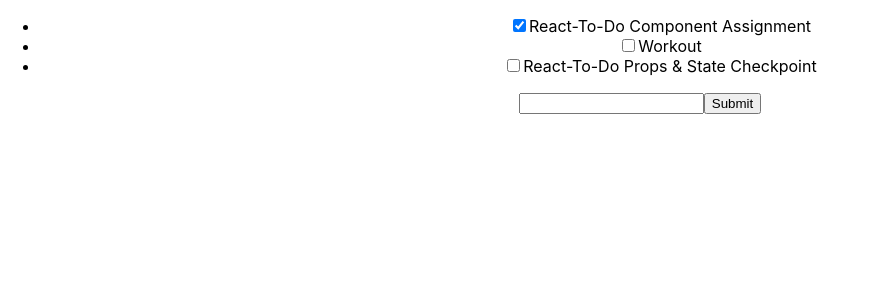
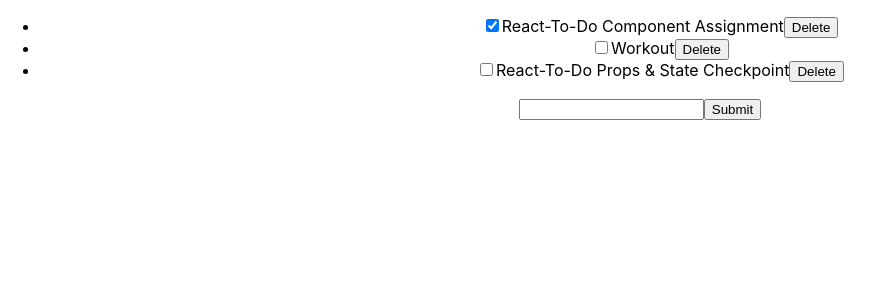
Before and after one commit to wayock/react-to-do, a React (Create React App) app: page / in a window 1280 px wide. Shown: the top 300 px of the page, without its empty margins (0-884 px from the left). Built offline with nearby package versions, Linux system fonts and the light colour scheme.

Commit message:
react-to-do events assignment completed with delete button.

```diff
--- a/src/App.js
+++ b/src/App.js
@@ -28,9 +28,19 @@ handleSubmit(e) {
 
 toggleComplete(index) {
   const todos = this.state.todos.slice();
-  const todo = todos [index];
+  const todo = todos[index];
   todo.isCompleted = todo.isCompleted ? false : true;
   this.setState({ todos: todos });
+}
+
+deleteTodo(index) {
+  const { todos } = this.state
+  const todo = todos[index];
+  todo.isDeleted = todo.isDeleted ? "false" : "true";
+  const newTodos = todos.filter((todo, todoIndex) => {
+    return index !==todoIndex
+  })
+  this.setState({ todos: newTodos });
 }
 
   render() {
@@ -38,7 +48,7 @@ toggleComplete(index) {
       <div className="App">
         <ul>
           { this.state.todos.map( (todo, index) =>
-            <ToDo key={ index } description={ todo.description } isCompleted={ todo.isCompleted } toggleComplete={ () => this.toggleComplete(index) } />
+            <ToDo key={ index } description={ todo.description } isCompleted={ todo.isCompleted } toggleComplete={ () => this.toggleComplete(index)} isDeleted={ todo.isDeleted } deleteTodo={ () => this.deleteTodo(index) } />
           )}
         </ul>
         <form onSubmit={ (e) => this.handleSubmit(e) }>
--- a/src/components/ToDo.js
+++ b/src/components/ToDo.js
@@ -6,6 +6,7 @@ class ToDo extends Component {
       <li>
         <input type="checkbox" checked={ this.props.isCompleted } onChange={ this.props.toggleComplete} />
         <span>{ this.props.description }</span>
+        <input type="button" value="Delete" clicked= { this.props.isDeleted } onClick={ this.props.deleteTodo } />
       </li>
     );
   }
```
